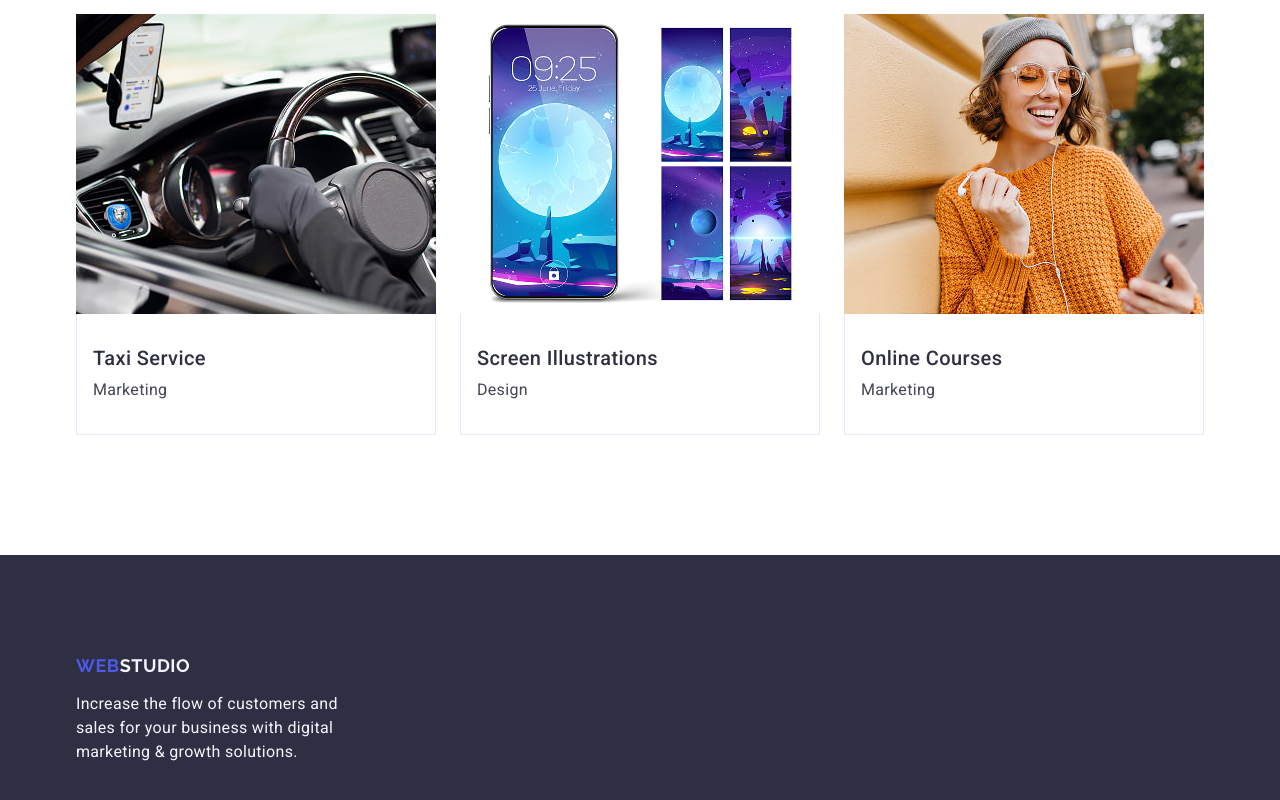
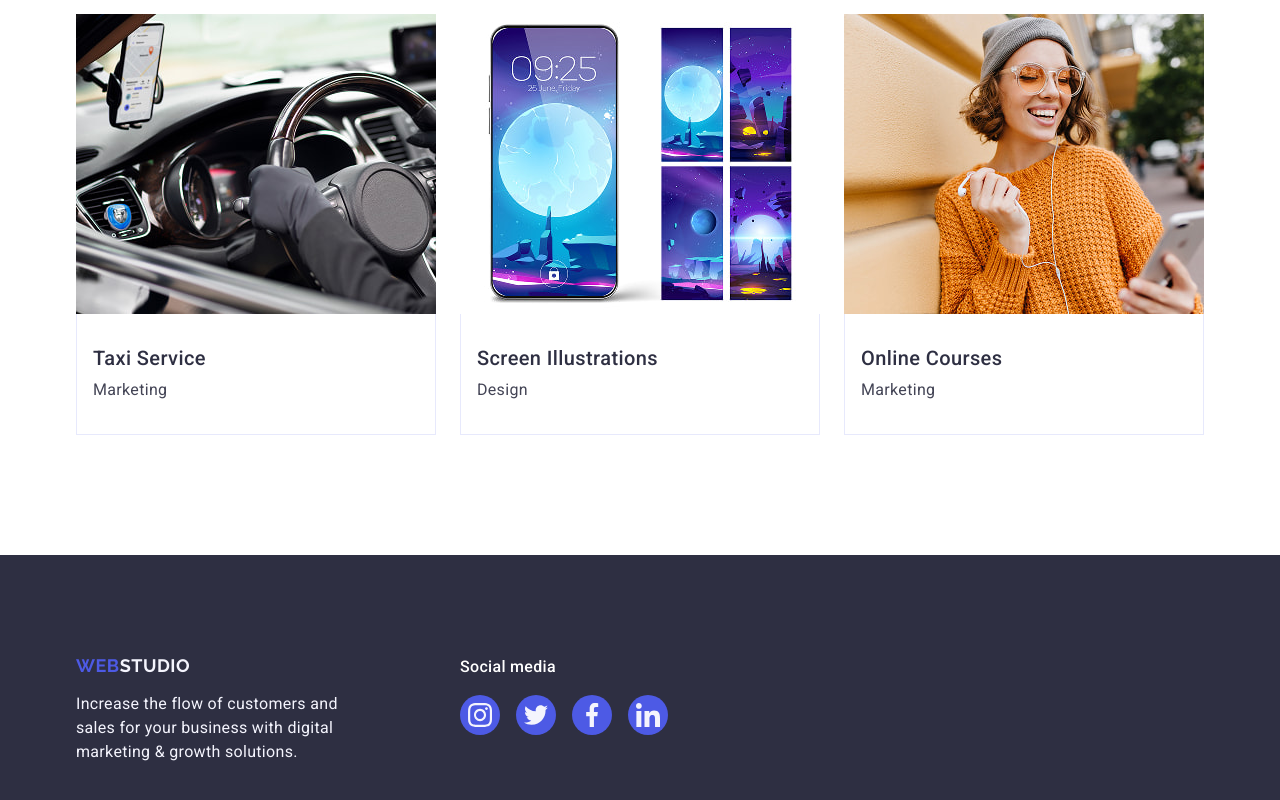
Before and after one commit to irynaboyarska/goit-markup-hw-04, a plain HTML site: page index.html in a window 1280 px wide. Shown: the part 2654-3454 px from the top of the page. Drawn offline with nearby package versions, Linux system fonts and the light colour scheme.

Commit message:
add footer effects

```diff
--- a/css/styles.css
+++ b/css/styles.css
@@ -437,6 +437,20 @@ img{
     padding: 100px 0;
 }
 
+.footer-container{
+    width: 100%;
+    max-width: 1158px;
+    padding-left: 15px;
+    padding-right: 15px;
+    margin-left: auto;
+    margin-right: auto;
+    display: flex;
+    gap: 120px;
+}
+
+.footer-logo-container {
+}
+
 .footer-logo{
     font-family: "Raleway", sans-serif;
     font-weight: 700;
@@ -460,4 +474,43 @@ img{
     color: #F4F4FD;
     width: 264px;
 }
+
+.footer-icons-container{
+}
+
+.footer-social-text{
+    font-weight: 500;
+    font-size: 16px;
+    line-height: 1.5;
+    letter-spacing: 0.02em;
+    color: #ffffff;
+    margin-bottom: 16px;
+}
+
+.footer-social-list{
+    display: flex;
+    gap: 16px;
+}
+
+.footer-social-item{
+}
+
+.footer-social-link{
+    display: flex;
+    background-color: #4D5AE5;
+    border-radius: 50%;
+    width: 40px;
+    height: 40px;
+    align-items: center;
+    justify-content: center;
+    transition-property: background-color;
+    transition-duration: 250ms;
+    transition-timing-function: cubic-bezier(0.4, 0, 0.2, 1);
+}
+
+.footer-social-link:hover,
+.footer-social-link:focus{
+    background-color: #31D0AA;
+}
+
 /* #endregion footer */
--- a/index.html
+++ b/index.html
@@ -443,7 +443,8 @@
     </main>
     <!-- #region footer -->
     <footer class="section-footer">
-      <div class="container">
+      <div class="footer-container">
+        <div class="footer-logo-container">
           <a href="./index.html" class="footer-logo"
             >Web<span class="footer-logo-text">Studio</span></a
           >
@@ -452,6 +453,40 @@
             digital marketing & growth solutions.
           </p>
         </div>
+        <div class="footer-icons-container">
+          <p class="footer-social-text">Social media</p>
+          <ul class="footer-social-list">
+            <li class="footer-social-item">
+              <a href="./index.html" class="footer-social-link">
+                <svg class="social-icon" width="24" height="24">
+                  <use href="./images/icons.svg#icon-instagram"></use>
+                </svg>
+              </a>
+            </li>
+            <li class="footer-social-item">
+              <a href="./index.html" class="footer-social-link">
+                <svg class="social-icon" width="24" height="24">
+                  <use href="./images/icons.svg#icon-twitter"></use>
+                </svg>
+              </a>
+            </li>
+            <li class="footer-social-item">
+              <a href="./index.html" class="footer-social-link">
+                <svg class="social-icon" width="24" height="24">
+                  <use href="./images/icons.svg#icon-facebook"></use>
+                </svg>
+              </a>
+            </li>
+            <li class="footer-social-item">
+              <a href="./index.html" class="footer-social-link">
+                <svg class="social-icon" width="24" height="24">
+                  <use href="./images/icons.svg#icon-linkedin"></use>
+                </svg>
+              </a>
+            </li>
+          </ul>
+        </div>
+      </div>
     </footer>
     <!-- #endregion footer -->
   </body>
```
Lines whose indentation alone changed are shown as unchanged.
